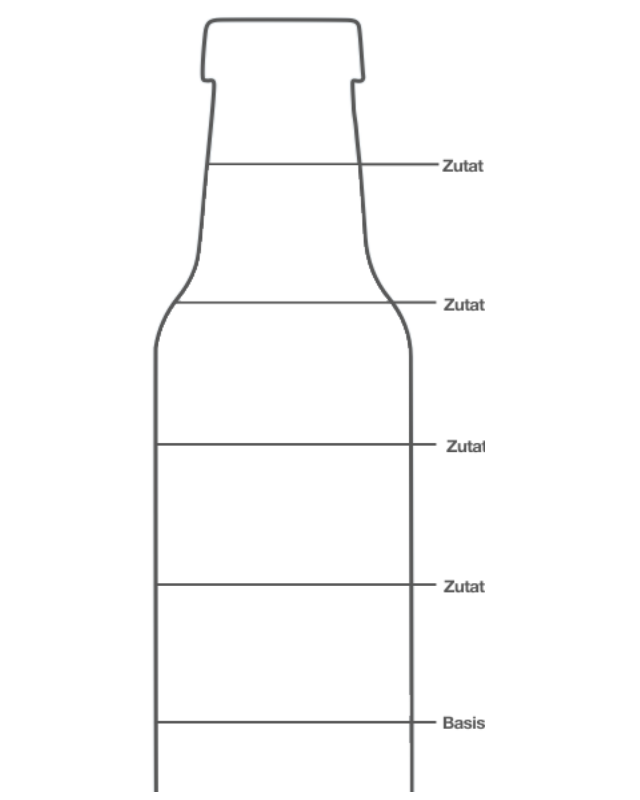
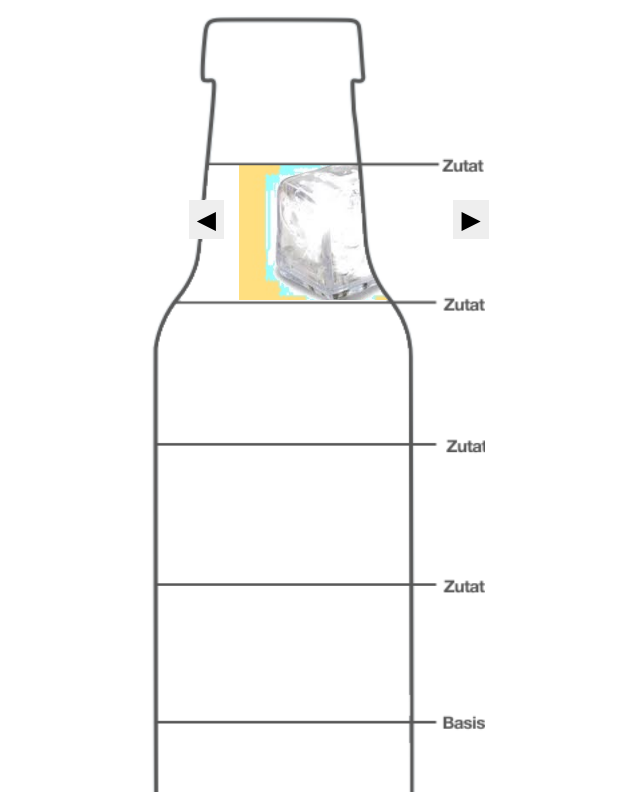
Before and after one commit to avrambogdan00/drinkify, a plain HTML site: page index.html in a window 1280 px wide. Shown: the whole page, without its empty margins (355-995 px from the left). Drawn offline with Linux system fonts and the light colour scheme; files whose address does not match are found by name.

Commit message:
updated button pos +

```diff
--- a/index.html
+++ b/index.html
@@ -5,7 +5,7 @@
   <link rel="stylesheet" type="text/css" href="style.css">
   <script type="text/javascript" src="main.js"></script>
 </head>
-<body onload="checkforerorrs()">
+<body>
   <div class="parent">
 
     <section id="options">
@@ -48,22 +48,20 @@
     </form>
 
     <section id="bottle">
-      <img class="bottle" src="images/simpleMixerBtl.png">
+      <img class="bottle" src="images/simpleMixerBtl.png"/>
       <div class="car active">
-        <div class="buttons">
-          <button class="prev">
-            ◀ <span class="offscreen">Previous</span>
-          </button>
-          <button class="next">
-            <span class="offscreen">Next</span> ▶
-          </button>
-        </div>
+        <button class="prev">
+          ◀ <span class="offscreen">Previous</span>
+        </button>
         <ol class="content">
           <li><img src="C:/Users/practica/Documents/GitHub/reea-practica/images/ice.jpg"></li>
           <li><img src="C:/Users/practica/Documents/GitHub/reea-practica/images/lemon.jpg"></li>
           <li><img src="C:/Users/practica/Documents/GitHub/reea-practica/images/banana.jpg"></li>
           <li><img src="C:/Users/practica/Documents/GitHub/reea-practica/images/coconut.jpg"></li>
         </ol>
+        <button class="next">
+          <span class="offscreen">Next</span> ▶
+        </button>
       </div>
       <div id="b"></div>
 
--- a/main.js
+++ b/main.js
@@ -1,4 +1,6 @@
 //index.html
+window.addEventListener('load', (event) => {
+
 
   var baseExist = false;
   var ing = [0, 0, 0, 0];
@@ -103,3 +105,7 @@ carousel = (function(){
     });
     navigate(0);
   })();
+
+
+  checkforerorrs();
+});
--- a/style.css
+++ b/style.css
@@ -91,7 +91,7 @@
 }
 
 .bottle{
-  z-index: 0;
+  z-index: 3;
   position: relative;
   text-align: center;
   width: 400px;
@@ -108,16 +108,6 @@
   display: inline-block;
 }
 
-.prev, .next {
-  margin: 0;
-  border: 0;
-  outline: none;
-  background-color: white;
-  font-size: 50px;
-  position: relative;
-  z-index: 11;
-}
-
 span {
   color: red;
   top: 51%;
@@ -127,17 +117,19 @@ span {
 .car {
   font-family: helvetica,sans-serif;
   font-size: 14px;
-  width: 100px;
-  position: relative;
+  width: 200px;
+  position: absolute;
   margin: 1em;
-  border: 1px solid #ccc;
-  box-shadow: 2px 2px 10px #ccc;
   overflow: hidden;
-  z-index: 1;
+  top: 10%;
+  left: 40.3%;
+  padding: 0 50px;
 }
 .content {
   margin: 0;
   padding: 0;
+  position: relative;
+  z-index: 1;
 }
 .content li {
   font-size: 100px;
@@ -149,7 +141,7 @@ span {
 }
 
 .active {
-  height: 130px;
+  height: 200px;
 }
 .active li {
   position: absolute;
@@ -159,16 +151,19 @@ span {
   top: 30px;
 }
 
-.active .buttons {
-  padding: 5px 0;
+.active button {
+  padding: 5px 8px;
   background: #eee;
   text-align: center;
   z-index: 10;
   position: relative;
+  font-size: 25px;
 }
 .car button {
   border: none;
   display: none;
+  position: absolute;
+  top: 50%;
 }
 .active button {
   display: inline;
@@ -177,3 +172,16 @@ span {
   position: absolute;
   left: -2000px;
 }
+
+.car img {
+  width: 200px;
+  height: 200px;
+}
+
+.prev {
+  left: 0;
+}
+
+.next {
+  right: 0;
+}
```
Lines whose indentation alone changed are shown as unchanged.
